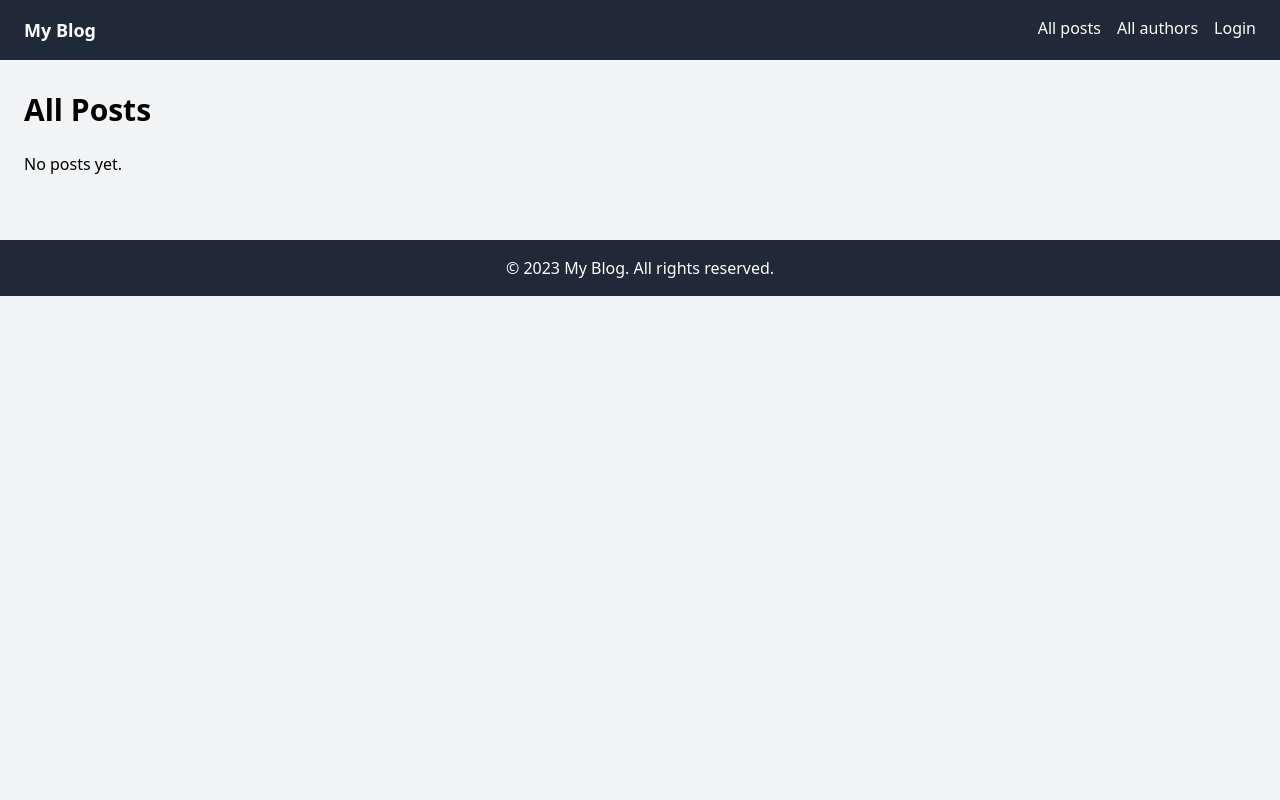
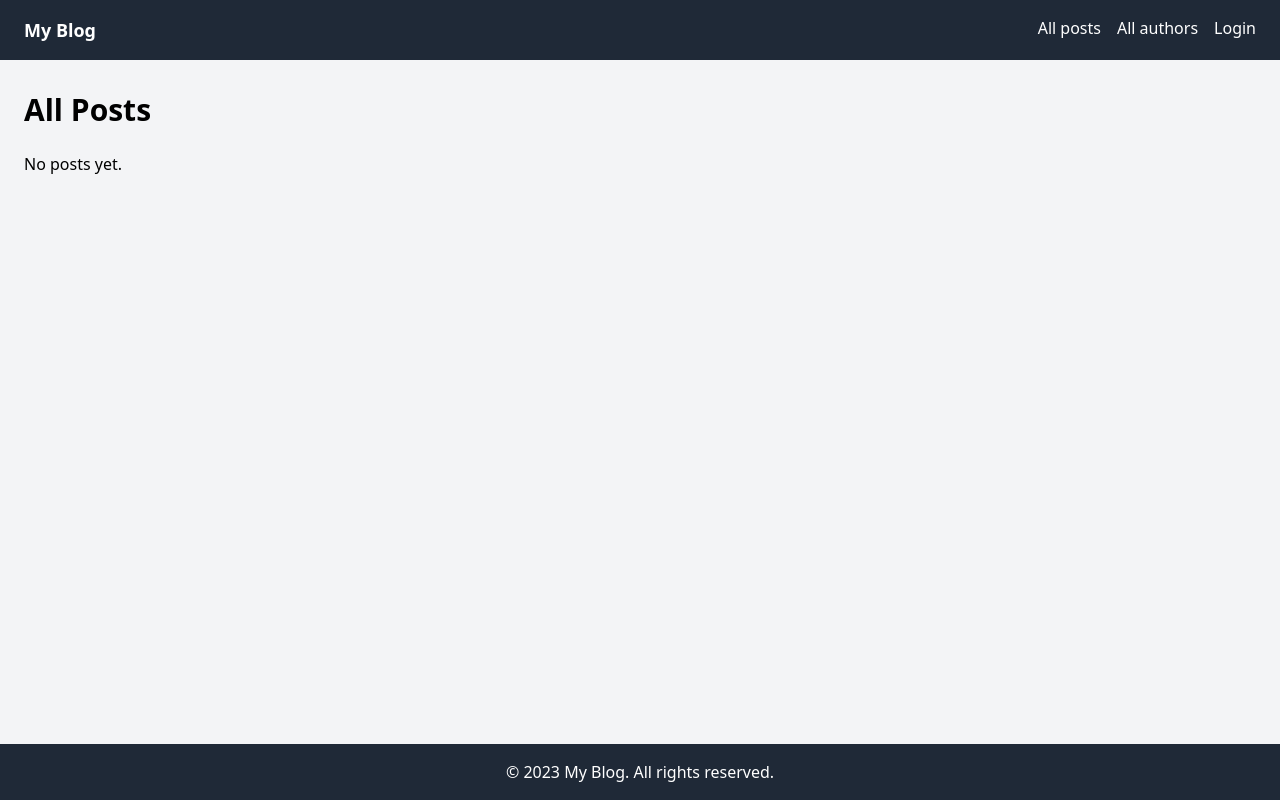
Before and after one commit to SoSaymon/blog-template, a Django app: page /blog/posts/ in a window 1280 px wide. Run offline with Django 4.2, Linux system fonts and the light colour scheme; data that the repository does not hold is empty.

Commit message:
Fix page height screen

```diff
--- a/blog/static/css/dist.css
+++ b/blog/static/css/dist.css
@@ -673,6 +673,14 @@ video {
   max-width: 28rem;
 }
 
+.flex-shrink {
+  flex-shrink: 1;
+}
+
+.flex-grow {
+  flex-grow: 1;
+}
+
 .border-collapse {
   border-collapse: collapse;
 }
--- a/blog/templates/base_generic.html
+++ b/blog/templates/base_generic.html
@@ -7,6 +7,26 @@
     <title>{% block title %}My Blog{% endblock %}</title>
     {% load static %}
     <link rel="stylesheet" href="{% static 'css/dist.css' %}">
+    <style>
+        html, body {
+            height: 100%;
+            margin: 0;
+            padding: 0;
+        }
+
+        body {
+            display: flex;
+            flex-direction: column;
+        }
+
+        .content {
+            flex-grow: 1;
+        }
+
+        .footer {
+            flex-shrink: 0;
+        }
+    </style>
 </head>
 
 <body class="bg-gray-100">
@@ -18,7 +38,7 @@
             <li><a href="{% url 'authors' %}" class="hover:text-gray-400">All authors</a></li>
             {% if user.is_authenticated %}
                 <li class="flex items-center">
-                <span class="mr-2 font-bold">|</span>
+                    <span class="mr-2 font-bold">|</span>
                     <span class="mr-2">Welcome back,</span>
                     <span class="mr-2 font-bold">{{ user.get_username }}</span>
 
@@ -35,7 +55,7 @@
     </div>
 </nav>
 
-<main class="container mx-auto py-8 px-6">
+<main class="content container mx-auto py-8 px-6">
     <!-- Blog content goes here -->
     {% block content %}{% endblock %}
 
@@ -59,7 +79,7 @@
     {% endblock %}
 </main>
 
-<footer class="bg-gray-800 py-4 px-6 text-white mt-8">
+<footer class="footer bg-gray-800 py-4 px-6 text-white">
     <div class="container mx-auto">
         <p class="text-center">© 2023 My Blog. All rights reserved.</p>
     </div>
```
